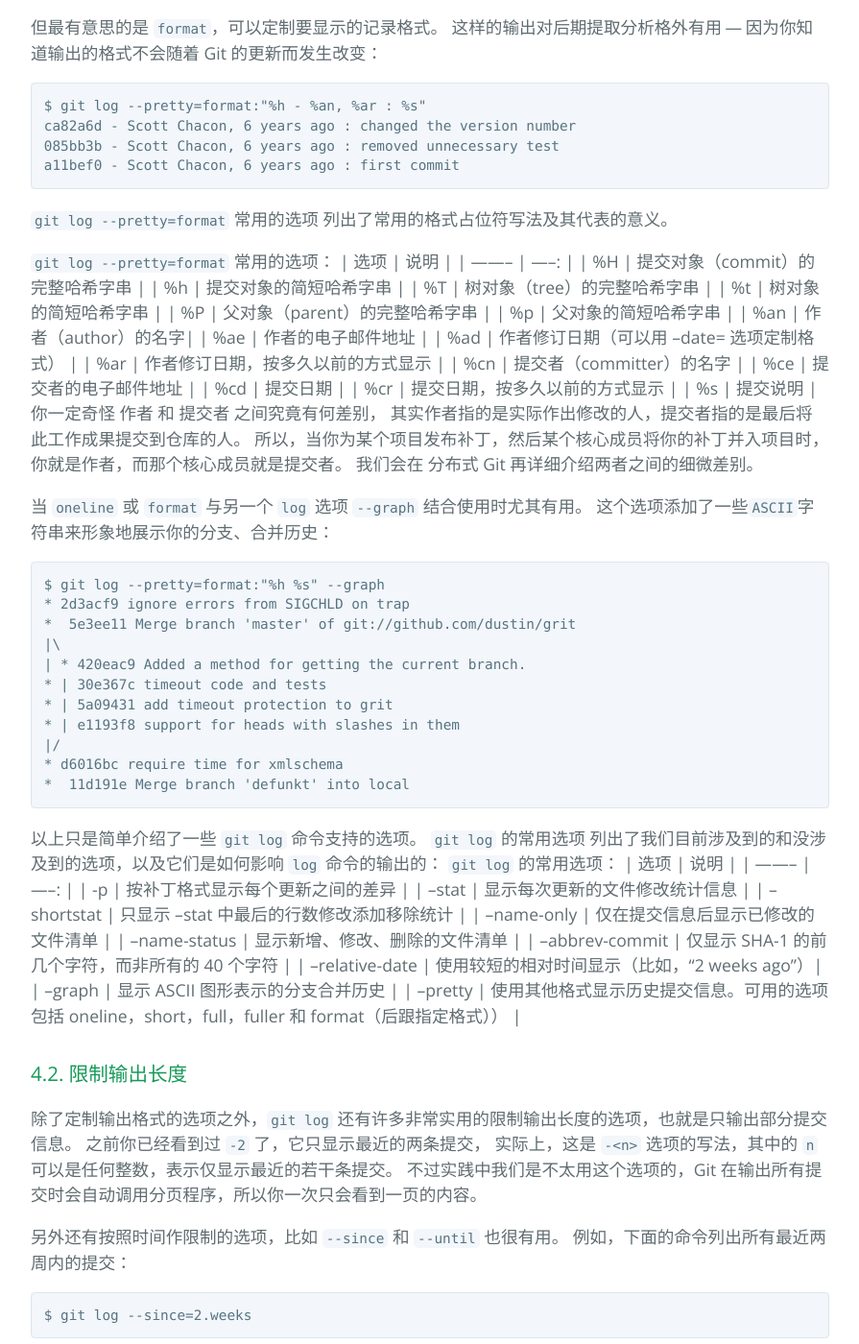
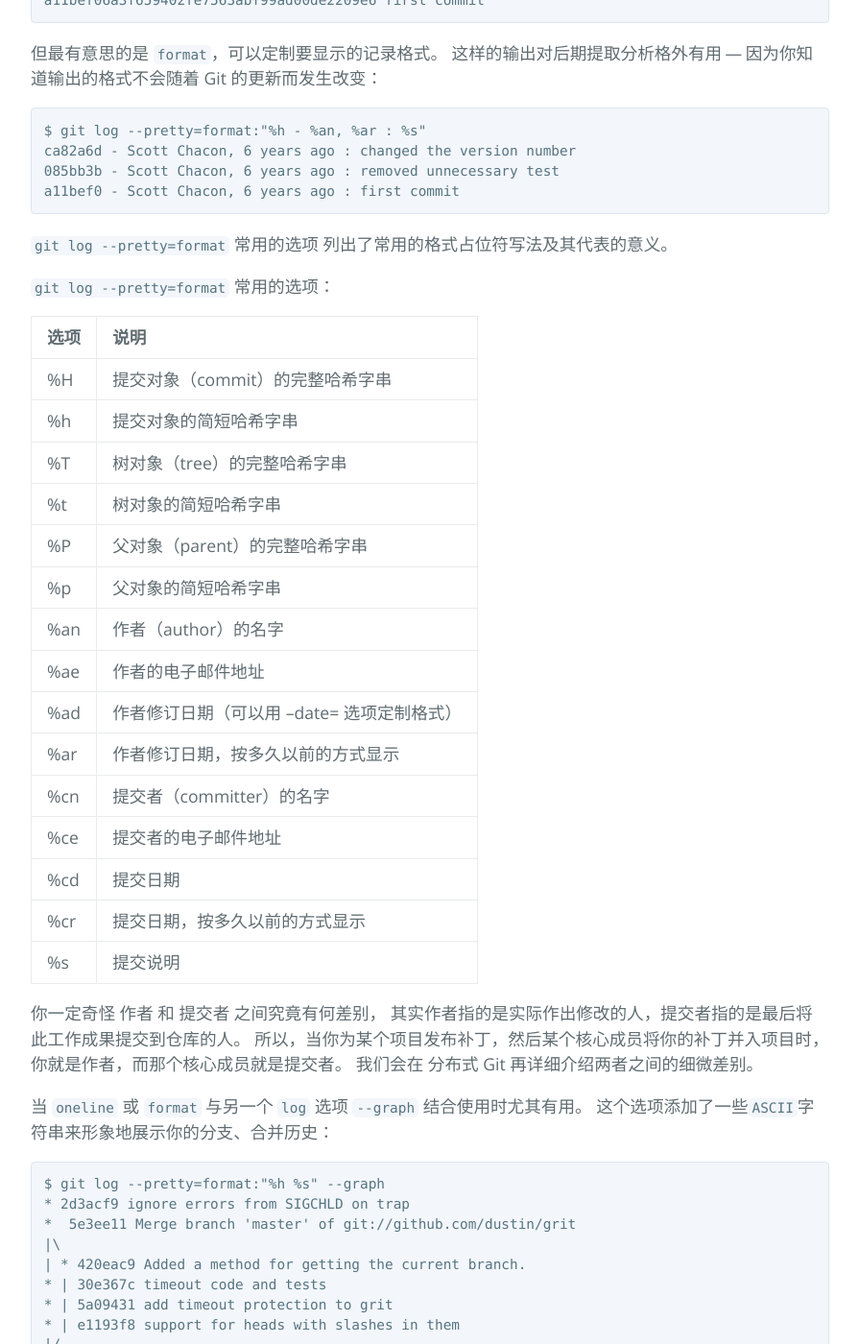
Before and after one commit to isaacloveadan/dinghuang.github.io, a Jekyll site: the page built from _posts/2017-10-09-new-git.markdown, in a window 1280 px wide and 1400 px high, scrolled down 19001 px. Shown: the whole window at 96% size, without its empty margins (192-1087 px from the left). Built offline with Jekyll 4.4.1, drawn with Linux system fonts in a browser that asks for light colours; some of the changed text lies outside the part shown.

Commit message:
markdown 与 kramdown table dto不兼容修改

```diff
--- a/_posts/2017-10-09-new-git.markdown
+++ b/_posts/2017-10-09-new-git.markdown
@@ -617,8 +617,10 @@ $ git rm README.md
 `git log --pretty=format` 常用的选项 列出了常用的格式占位符写法及其代表的意义。
 
 `git log --pretty=format` 常用的选项：
+
+|-----------------+------------|
 | 选项        | 说明   |
-| --------   | -----:  |
+|-----------------|:-----------|
 | %H     | 提交对象（commit）的完整哈希字串 |
 | %h        |   提交对象的简短哈希字串   |
 | %T        |    树对象（tree）的完整哈希字串    |
@@ -634,6 +636,8 @@ $ git rm README.md
 | %cd     | 提交日期 |
 | %cr        |   提交日期，按多久以前的方式显示   |
 | %s       |    提交说明    |
+|-----------------+------------|
+
 你一定奇怪 作者 和 提交者 之间究竟有何差别， 其实作者指的是实际作出修改的人，提交者指的是最后将此工作成果提交到仓库的人。 所以，当你为某个项目发布补丁，然后某个核心成员将你的补丁并入项目时，你就是作者，而那个核心成员就是提交者。 我们会在 分布式 Git 再详细介绍两者之间的细微差别。
 
 当 `oneline` 或 `format` 与另一个 `log` 选项 `--graph` 结合使用时尤其有用。 这个选项添加了一些`ASCII`字符串来形象地展示你的分支、合并历史：
@@ -653,8 +657,10 @@ $ git rm README.md
 
 以上只是简单介绍了一些 `git log` 命令支持的选项。 `git log` 的常用选项 列出了我们目前涉及到的和没涉及到的选项，以及它们是如何影响 `log` 命令的输出的：
 `git log` 的常用选项：
+
+|-----------------+------------|
 | 选项        | 说明   |
-| --------   | -----:  |
+|-----------------|:-----------|
 | -p     | 按补丁格式显示每个更新之间的差异 |
 | --stat        |   显示每次更新的文件修改统计信息   |
 | --shortstat        |    只显示 --stat 中最后的行数修改添加移除统计    |
@@ -664,6 +670,8 @@ $ git rm README.md
 | --relative-date     | 使用较短的相对时间显示（比如，“2 weeks ago”）|
 | --graph       |   显示 ASCII 图形表示的分支合并历史   |
 | --pretty        |    使用其他格式显示历史提交信息。可用的选项包括 oneline，short，full，fuller 和 format（后跟指定格式））    |
+|-----------------+------------|
+
 ### 4.2. 限制输出长度
 
 除了定制输出格式的选项之外，`git log` 还有许多非常实用的限制输出长度的选项，也就是只输出部分提交信息。 之前你已经看到过 `-2` 了，它只显示最近的两条提交， 实际上，这是 `-<n>` 选项的写法，其中的 `n` 可以是任何整数，表示仅显示最近的若干条提交。 不过实践中我们是不太用这个选项的，Git 在输出所有提交时会自动调用分页程序，所以你一次只会看到一页的内容。
@@ -682,9 +690,11 @@ $ git rm README.md
 
 最后一个很实用的 `git log` 选项是路径（`path`）， 如果只关心某些文件或者目录的历史提交，可以在 `git log` 选项的最后指定它们的路径。 因为是放在最后位置上的选项，所以用两个短划线（`--`）隔开之前的选项和后面限定的路径名。
 
-在 限制 `git log` 输出的选项 中列出了常用的选项
+在 限制 `git log` 输出的选项 中列出了常用的选项：
+
+|-----------------+------------|
 | 选项        | 说明   |
-| --------   | -----:  |
+|-----------------|:-----------|
 | -(n)     | 仅显示最近的 n 条提交 |
 | --since, --after        |   仅显示指定时间之后的提交   |
 | --until, --before        |    仅显示指定时间之前的提交    |
@@ -692,6 +702,8 @@ $ git rm README.md
 | --committer        |   仅显示指定提交者相关的提交   |
 | --grep        |    仅显示含指定关键字的提交    |
 | -S     | 仅显示添加或移除了某个关键字的提交 |
+|-----------------+------------|
+
 来看一个实际的例子，如果要查看 Git 仓库中，2008 年 10 月期间，Junio Hamano 提交的但未合并的测试文件，可以用下面的查询命令：
 
     $ git log --pretty="%h - %s" --author=gitster --since="2008-10-01" \
@@ -1083,6 +1095,7 @@ $ git tag
     Switched to a new branch 'version2'
 
 当然，如果在这之后又进行了一次提交，`version2` 分支会因为改动向前移动了，那么 `version2` 分支就会和 `v2.0.0` 标签稍微有些不同，这时就应该当心了。
+
 8.Git 别名
 --------------------------------------------------
 在我们结束本章 Git 基础之前，正好有一个小技巧可以使你的 Git 体验更简单、容易、熟悉：别名。 我们不会在之后的章节中引用到或假定你使用过它们，但是你大概应该知道如何使用它们。
```
